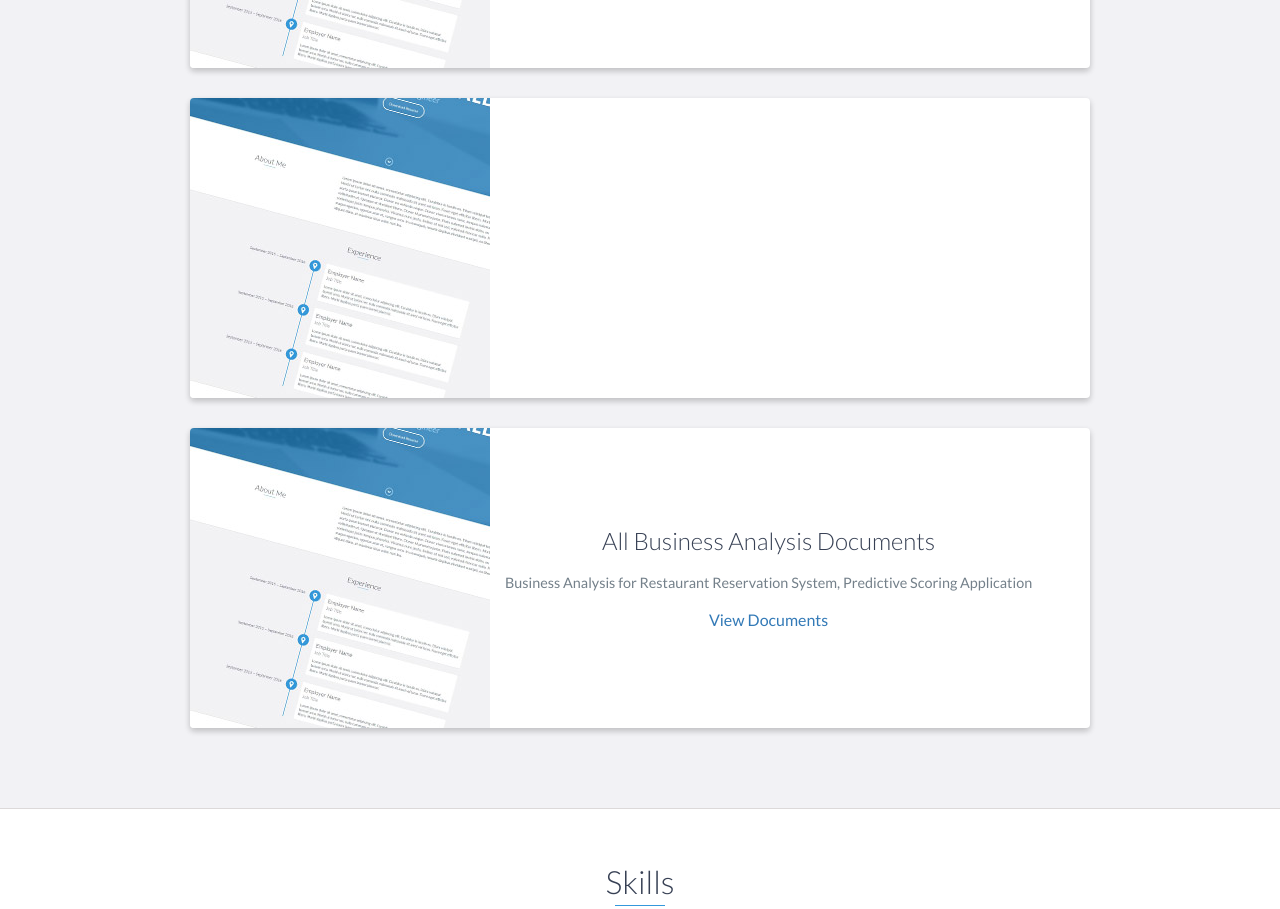
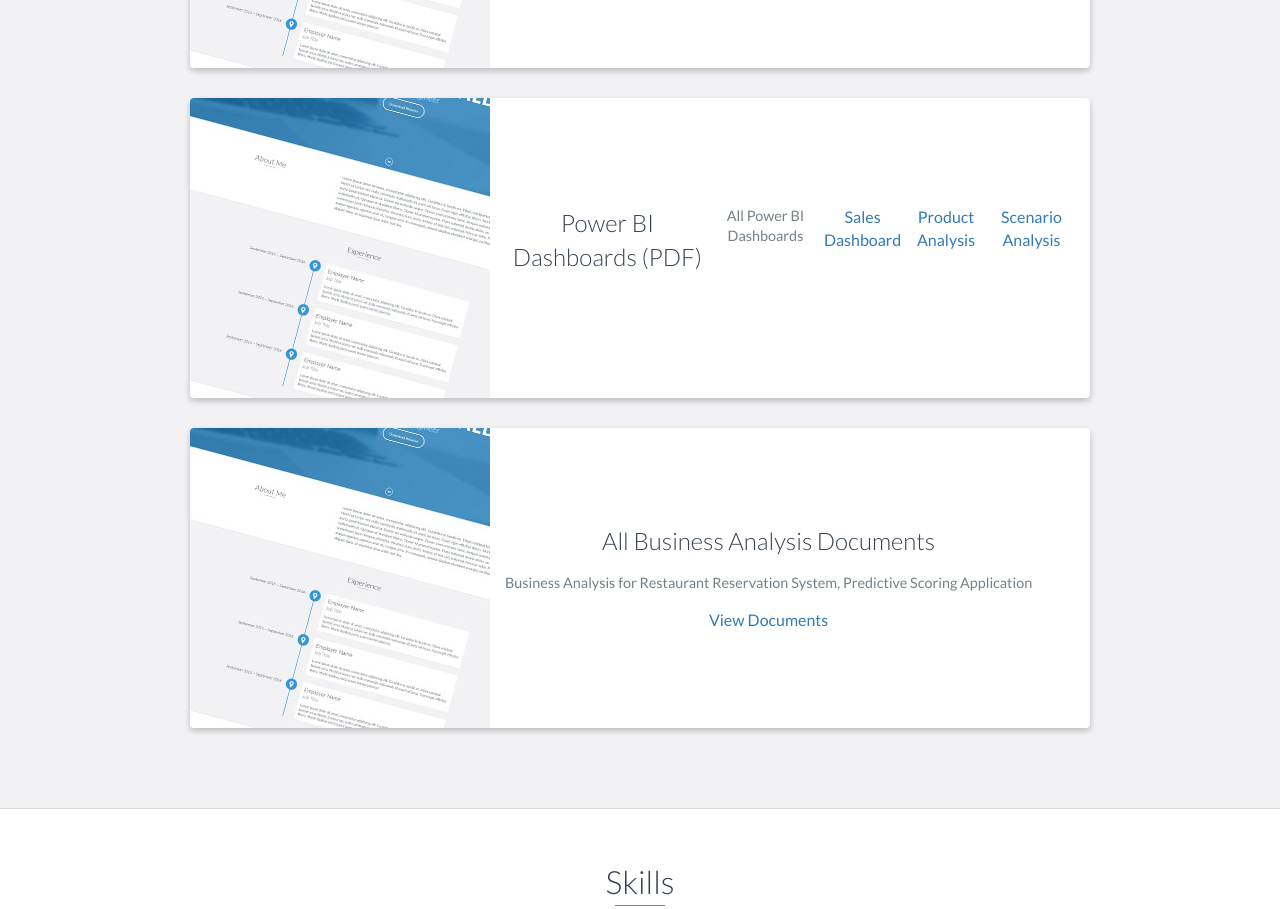
Before and after one commit to sohamk/Portfolio, a website: page index.html in a window 1280 px wide. Shown: the part 3842-4751 px from the top of the page. Drawn offline with nearby package versions, Linux system fonts and the light colour scheme.

Commit message:
Update index.html

```diff
--- a/index.html
+++ b/index.html
@@ -278,7 +278,7 @@
                     </div>
                     <!-- End .project-image -->
 
-                    <div class="project-info" style="display:inline-block;text-align:center;" >
+                    <div class="project-info" style="display: flex; justify-content: center;" >
                         <h3>Power BI Dashboards (PDF)</h3>
                         <p>
                             All Power BI Dashboards
```
